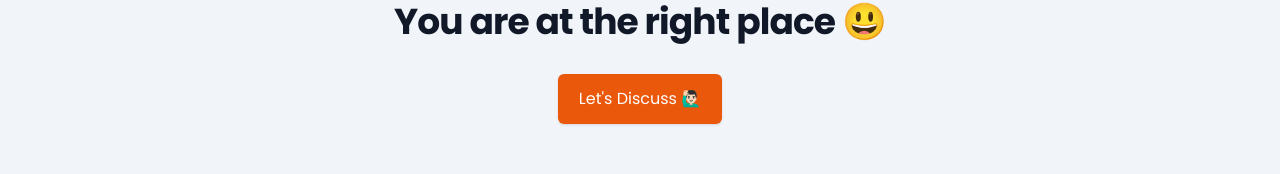
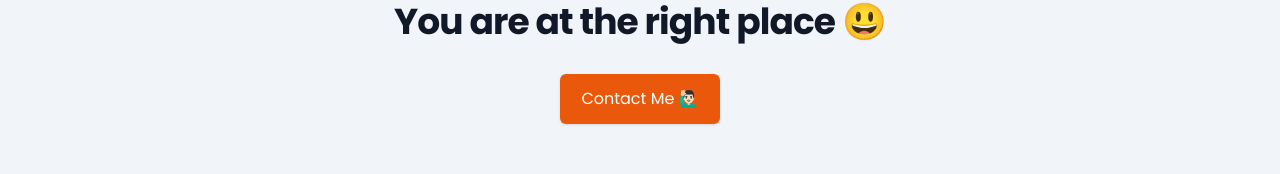
Before and after one commit to surya304/portfolio, a Next.js app: page / in a window 1280 px wide. Shown: the part 4472-4646 px from the top of the page. Built offline with nearby package versions, Linux system fonts and the light colour scheme; a web font is replaced by a local one.

Commit message:
resume link

```diff
--- a/pages/index.js
+++ b/pages/index.js
@@ -349,7 +349,7 @@ export default function Example() {
                 </div>
 
                 <div className="">
-                  <a target="_blank" rel="noopener noreferrer" href="https://twitter.com/JeevanKaree"
+                  <a target="_blank" rel="noopener noreferrer" href="https://surya-resume26.netlify.app/"
                     className="flex rounded-md  sm:w-full items-center justify-center rounded-md border border-transparent bg-[#55ACEE] px-4 py-3 text-base font-medium text-white md:py-2 md:px-4 md:text-lg"
                   >
                     <svg xmlns="http://www.w3.org/2000/svg" fill="none" viewBox="0 0 24 24" stroke-width="1.5" stroke="currentColor" class="w-6 h-6">
@@ -794,10 +794,10 @@ export default function Example() {
             <div className="mt-8 flex justify-center">
               <div className="inline-flex rounded-md shadow">
                 <a
-                  onClick={() => setOpenContact(true)}
+                  target="_blank" rel="noopener noreferrer" href="https://www.linkedin.com/in/surya304/"
                   className="inline-flex cursor-pointer items-center justify-center rounded-md border border-transparent bg-orange-600 px-5 py-3 text-base font-medium text-white hover:bg-orange-600"
                 >
-                  Let&apos;s Discuss 🙋🏻‍♂️
+                Contact Me 🙋🏻‍♂️
                 </a>
               </div>
 
```
